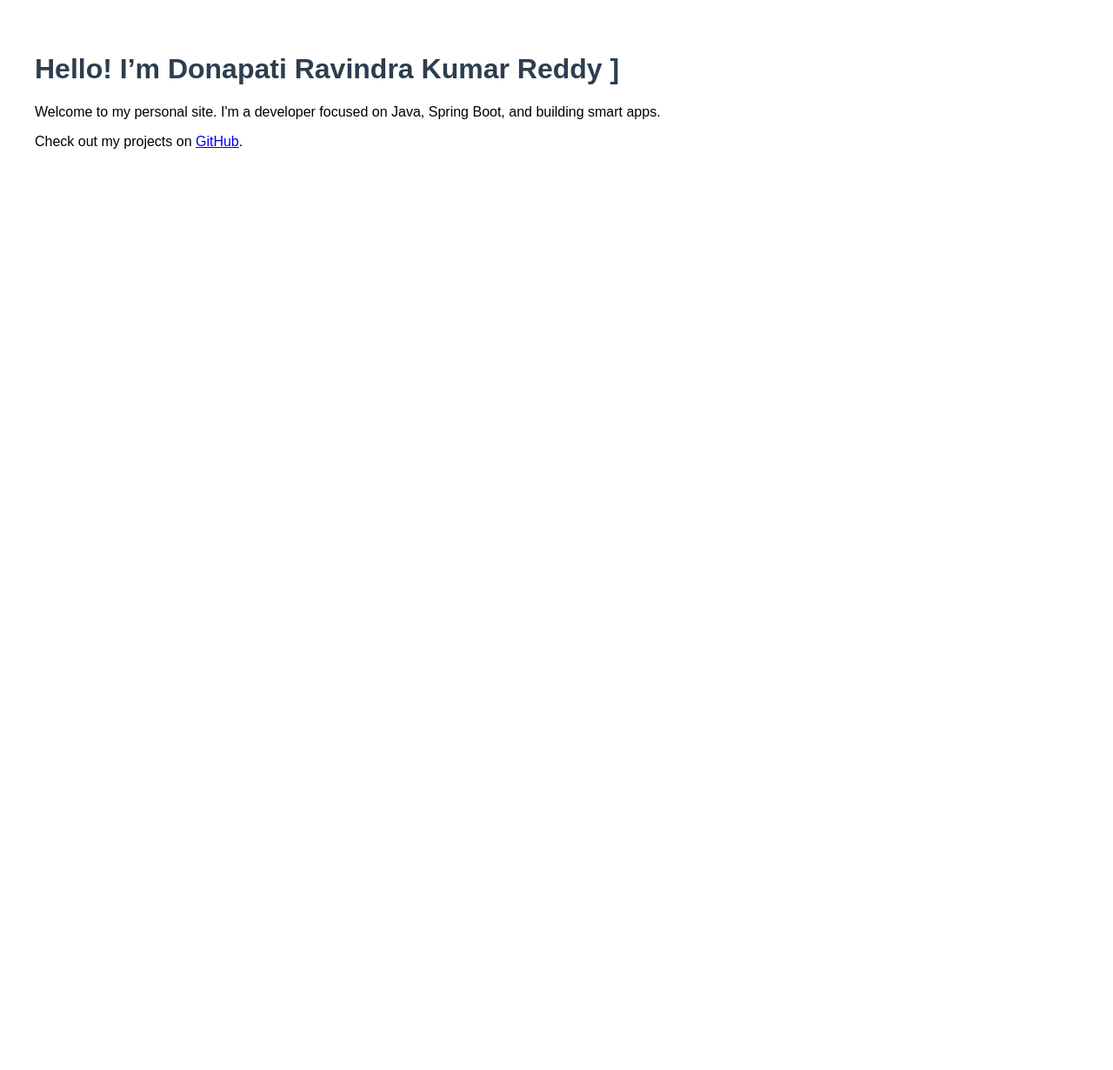
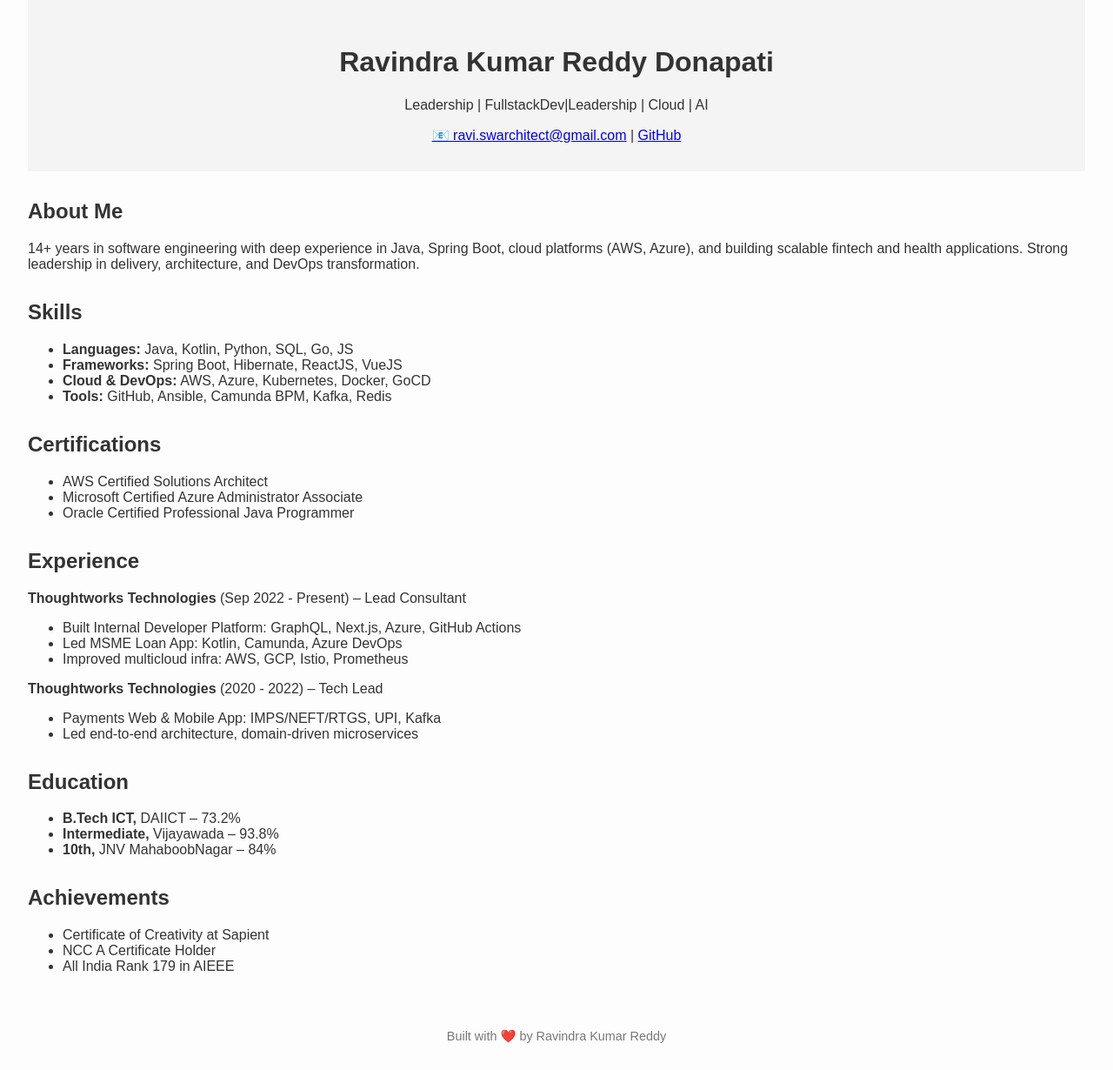
Before and after one commit to drkreddy/drkreddy.github.io, a plain HTML site: page index.html in a window 1280 px wide. Shown: the whole page at 87% size. Before the commit the page ends 800 px from the top, so only its background shows below. Drawn offline with Linux system fonts and the light colour scheme.

Commit message:
Update data

```diff
--- a/index.html
+++ b/index.html
@@ -4,15 +4,76 @@
   <meta charset="UTF-8" />
   <meta name="viewport" content="width=device-width, initial-scale=1.0" />
   <meta name="google-site-verification" content="Kl4qubP69JEky5Gl7HD_yf6HXy88M9b_Iiiohr7dwec" />
- <title>Your Name | Portfolio</title>
-  <style>
-    body { font-family: sans-serif; padding: 2rem; }
-    h1 { color: #2c3e50; }
-  </style>
-</head>
-<body>
-  <h1>Hello! I’m Donapati Ravindra Kumar Reddy ]</h1>
-  <p>Welcome to my personal site. I'm a developer focused on Java, Spring Boot, and building smart apps.</p>
-  <p>Check out my projects on <a href="https://github.com/drkreddy" target="_blank">GitHub</a>.</p>
-</body>
-</html>
+  <title>Ravindra Kumar Reddy Donapati</title>
+  <link rel="stylesheet" href="style.css" />
+  <body>
+    <header>
+      <h1>Ravindra Kumar Reddy Donapati</h1>
+      <p>Leadership | FullstackDev|Leadership | Cloud | AI</p>
+      <a href="mailto:ravi.swarchitect@gmail.com">📧 ravi.swarchitect@gmail.com</a> |
+      <a href="https://github.com/drkreddy" target="_blank">GitHub</a>
+    </header>
+
+    <section>
+      <h2>About Me</h2>
+      <p>14+ years in software engineering with deep experience in Java, Spring Boot, cloud platforms (AWS, Azure), and building scalable fintech and health applications. Strong leadership in delivery, architecture, and DevOps transformation.</p>
+    </section>
+
+    <section>
+      <h2>Skills</h2>
+      <ul>
+        <li><strong>Languages:</strong> Java, Kotlin, Python, SQL, Go, JS</li>
+        <li><strong>Frameworks:</strong> Spring Boot, Hibernate, ReactJS, VueJS</li>
+        <li><strong>Cloud & DevOps:</strong> AWS, Azure, Kubernetes, Docker, GoCD</li>
+        <li><strong>Tools:</strong> GitHub, Ansible, Camunda BPM, Kafka, Redis</li>
+      </ul>
+    </section>
+
+    <section>
+      <h2>Certifications</h2>
+      <ul>
+        <li>AWS Certified Solutions Architect</li>
+        <li>Microsoft Certified Azure Administrator Associate</li>
+        <li>Oracle Certified Professional Java Programmer</li>
+      </ul>
+    </section>
+
+    <section>
+      <h2>Experience</h2>
+      <p><strong>Thoughtworks Technologies</strong> (Sep 2022 - Present) – Lead Consultant</p>
+      <ul>
+        <li>Built Internal Developer Platform: GraphQL, Next.js, Azure, GitHub Actions</li>
+        <li>Led MSME Loan App: Kotlin, Camunda, Azure DevOps</li>
+        <li>Improved multicloud infra: AWS, GCP, Istio, Prometheus</li>
+      </ul>
+
+      <p><strong>Thoughtworks Technologies</strong> (2020 - 2022) – Tech Lead</p>
+      <ul>
+        <li>Payments Web & Mobile App: IMPS/NEFT/RTGS, UPI, Kafka</li>
+        <li>Led end-to-end architecture, domain-driven microservices</li>
+      </ul>
+    </section>
+
+    <section>
+      <h2>Education</h2>
+      <ul>
+        <li><strong>B.Tech ICT,</strong> DAIICT – 73.2%</li>
+        <li><strong>Intermediate,</strong> Vijayawada – 93.8%</li>
+        <li><strong>10th,</strong> JNV MahaboobNagar – 84%</li>
+      </ul>
+    </section>
+
+    <section>
+      <h2>Achievements</h2>
+      <ul>
+        <li>Certificate of Creativity at Sapient</li>
+        <li>NCC A Certificate Holder</li>
+        <li>All India Rank 179 in AIEEE</li>
+      </ul>
+    </section>
+
+    <footer>
+      <p>Built with ❤️ by Ravindra Kumar Reddy</p>
+    </footer>
+  </body>
+  </html>
--- /dev/null
+++ b/style.css
@@ -0,0 +1,24 @@
+body {
+    font-family: Arial, sans-serif;
+    margin: 0;
+    padding: 0 2rem;
+    background: #fdfdfd;
+    color: #333;
+  }
+
+  header {
+    text-align: center;
+    padding: 2rem 0;
+    background-color: #f4f4f4;
+  }
+
+  section {
+    margin: 2rem 0;
+  }
+
+  footer {
+    text-align: center;
+    padding: 1rem;
+    font-size: 0.9rem;
+    color: #777;
+  }
```
